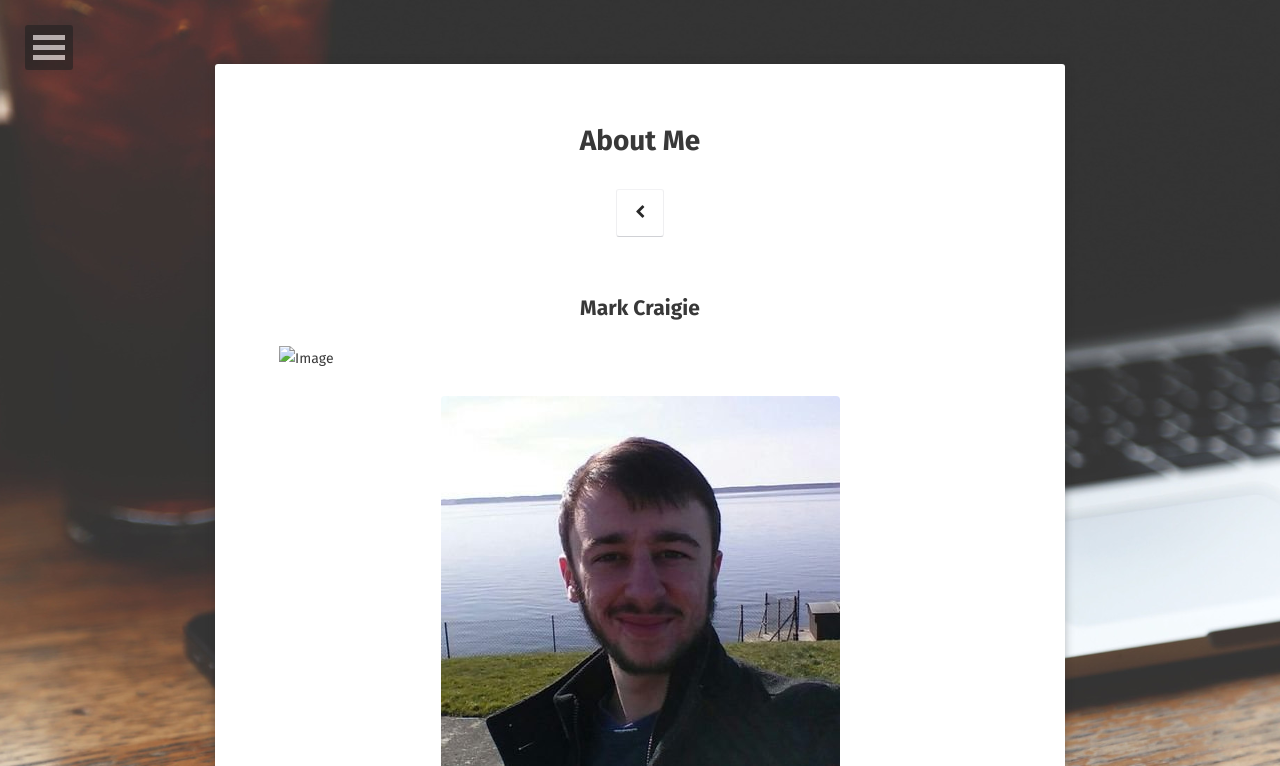
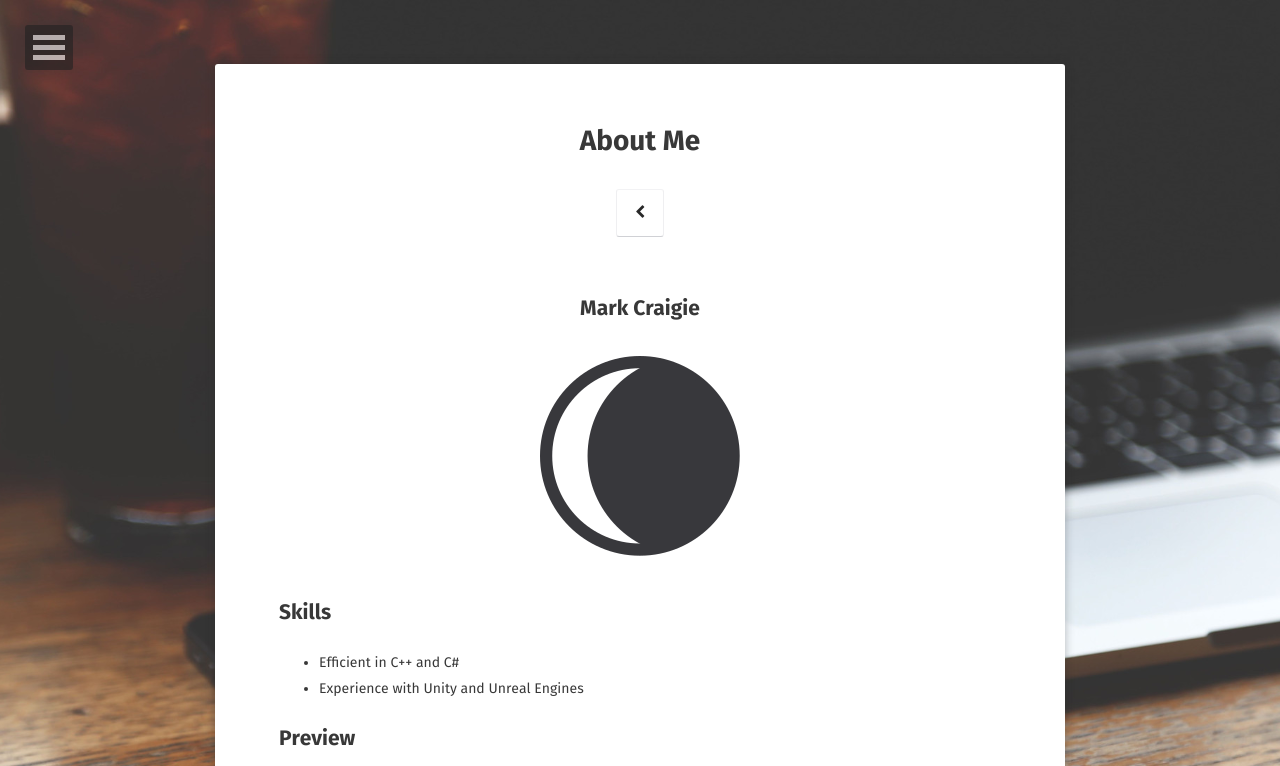
Before and after one commit to LeSmurk/CraigieDev, a Jekyll site: the page built from about/index.md, in a window 1280 px wide. Shown: the top 766 px of the page. Built offline with Jekyll 4.4.1, drawn with Linux system fonts in a browser that asks for light colours; some web fonts are replaced; grey boxes are pictures that could not be loaded.

Commit message:
Update index.md

```diff
--- a/about/index.md
+++ b/about/index.md
@@ -7,10 +7,9 @@ comments: false
 ---
 
 ## <center>Mark Craigie</center>
-![Image](assets/img/Ma Face.jpg)
 
 <figure>
-	   <a href="http://craigiedev.co.uk/assets/img/Ma Face.JPG"><img src="http://craigiedev.co.uk/assets/img/Ma Face.JPG"></a>
+	   <a href="http://craigiedev.co.uk/assets/img/logo.png"><img src="http://craigiedev.co.uk/assets/img/logo.png"></a>
 </figure>
 
 ## Skills
```
